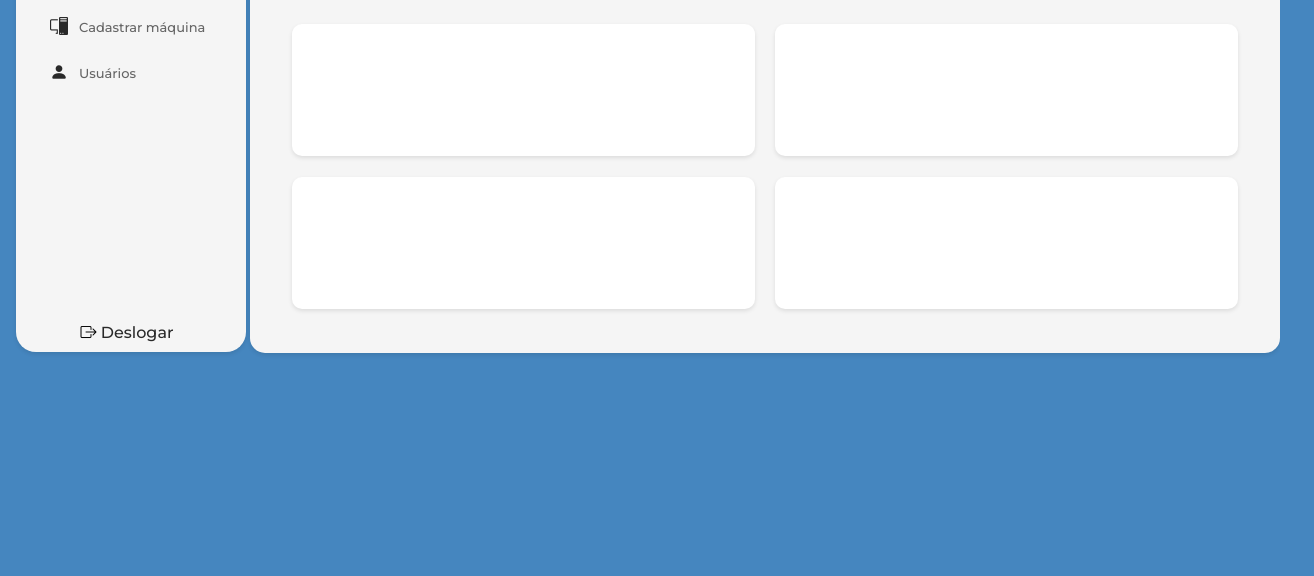
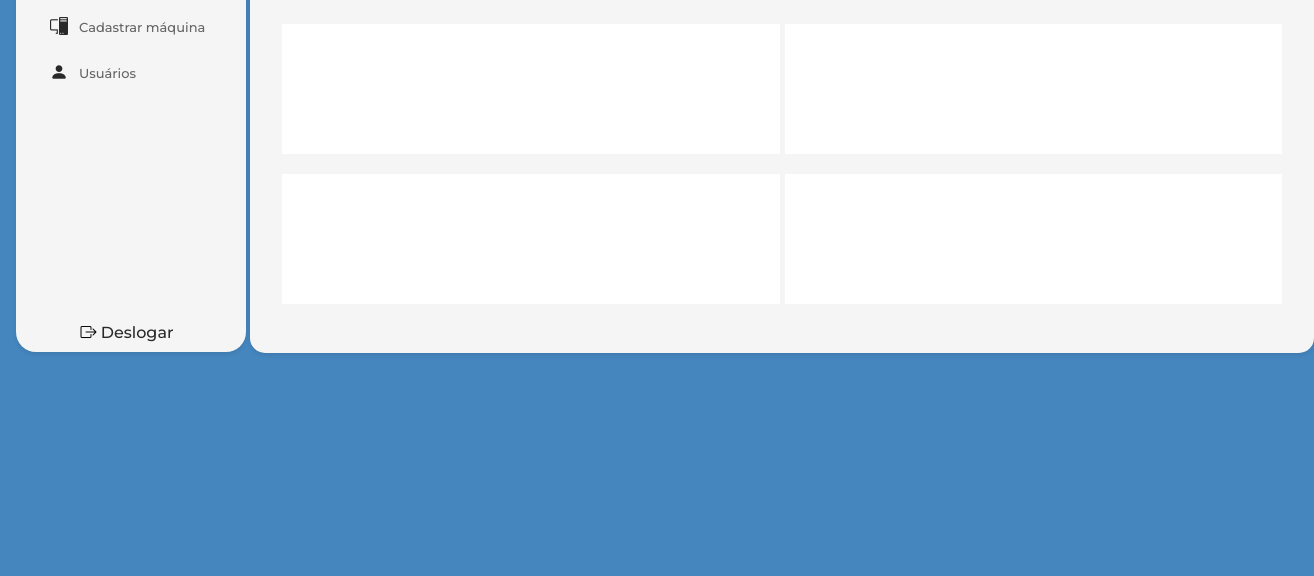
Before and after one commit to CareTech0/aplicacao-web, a website: page web-data-viz/site/public/dashboard/dashboardVo.html in a window 1280 px wide. Shown: the part 224-800 px from the top of the page, 1314 px wide, since content can reach past the window. Drawn offline with nearby package versions, Linux system fonts and the light colour scheme.

Commit message:
caixas que ficarão os graficos

```diff
--- a/web-data-viz/site/public/css/dashboardVo.css
+++ b/web-data-viz/site/public/css/dashboardVo.css
@@ -107,7 +107,7 @@
     border-radius: 15px;
     box-shadow: 0 2px 4px rgba(0, 0, 0, 0.1);
     position: relative;
-    overflow: auto;
+
 }
 
 .box {
@@ -136,7 +136,6 @@
     gap: 20px;
     display: flex;
     justify-content: center;
-    height: 143px;
     height: 30%;
 }
 
@@ -158,17 +157,21 @@
 
 }
 
-.chart-box {
-    width: 48%;
-    height: 60%;
-    background-color: #ffffff;
-    padding: 20px;
-    border-radius: 10px;
-    margin: 10px;
-    box-shadow: 0 2px 4px rgba(0, 0, 0, 0.1);
-  }
+.box-chart {
+    display: flex;
+   flex-direction: column;
+}
 
-  .row-graphics {
+
+.container-chart-first {
     display: flex;
-    height: 31%;
-  }
+    justify-content: center;
+    align-items: center;
+    gap: 5px;
+    height: 150px;
+}
+.content-chart {
+    background-color: white;
+    height: 130px;
+    width: 500px;
+}
--- a/web-data-viz/site/public/dashboard/dashboardVo.html
+++ b/web-data-viz/site/public/dashboard/dashboardVo.html
@@ -73,24 +73,33 @@
             <p class="box-label">(quantidade)</p>
         </div>
     </div>
-    <div class="row-graphics">
-        <div class="chart-box">
-            <!-- Grafico 1 -->
-        </div>
-        <div class="chart-box">
-            <!-- Grafico 2 -->
+
+<div class="box-chart">
+
+    <div class="container-chart-first">
+        <div class="content-chart">
+
         </div>
 
+        <div class="content-chart">
+
+        </div>
     </div>
-    <div class="row-graphics">
-        <div class="chart-box">
-            <!-- Grafico 3 -->
-        </div>
-        <div class="chart-box">
-            <!-- Grafico 4 -->
+
+    <div class="container-chart-first">
+        <div class="content-chart">
+
         </div>
 
+        <div class="content-chart">
+
+        </div>
     </div>
+
+
+</div>
+
+</div>
 
 
 </body>
```
